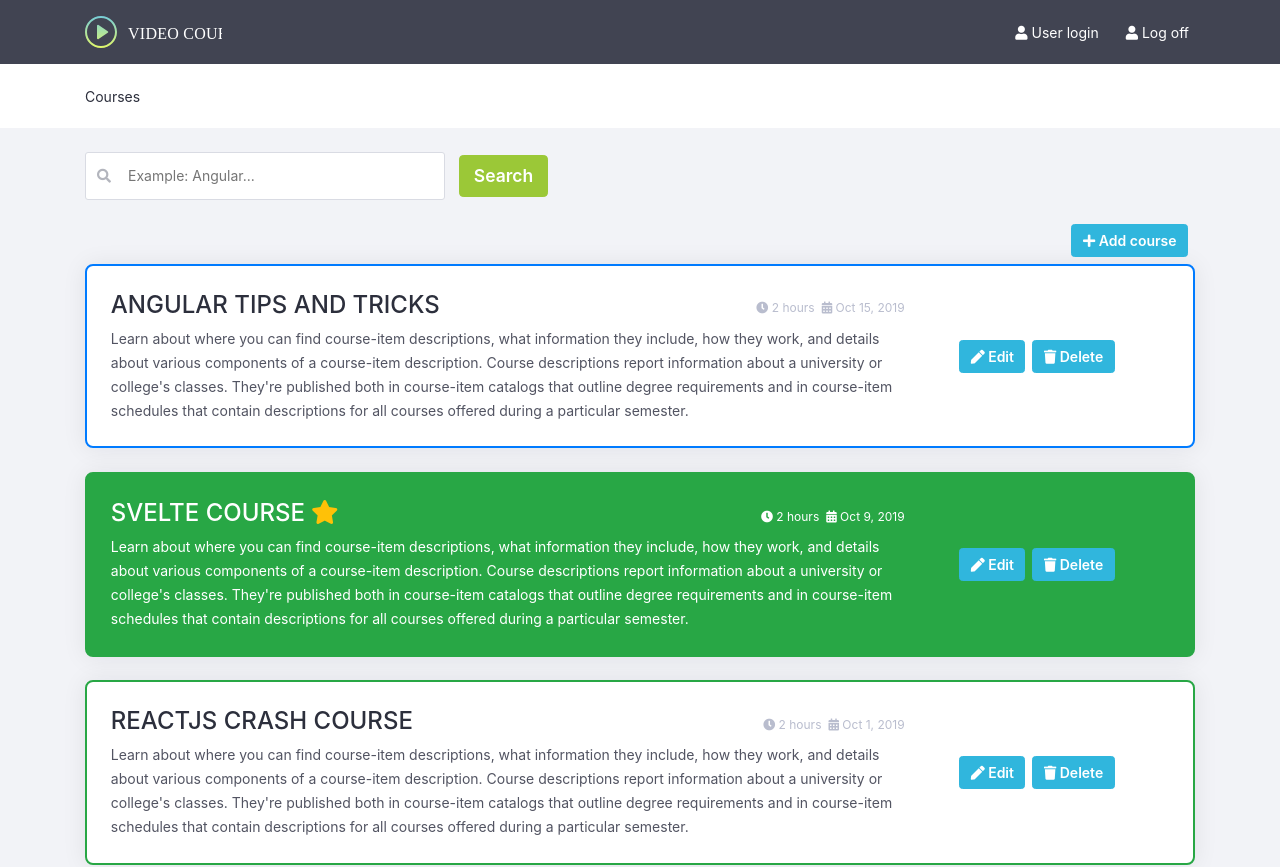
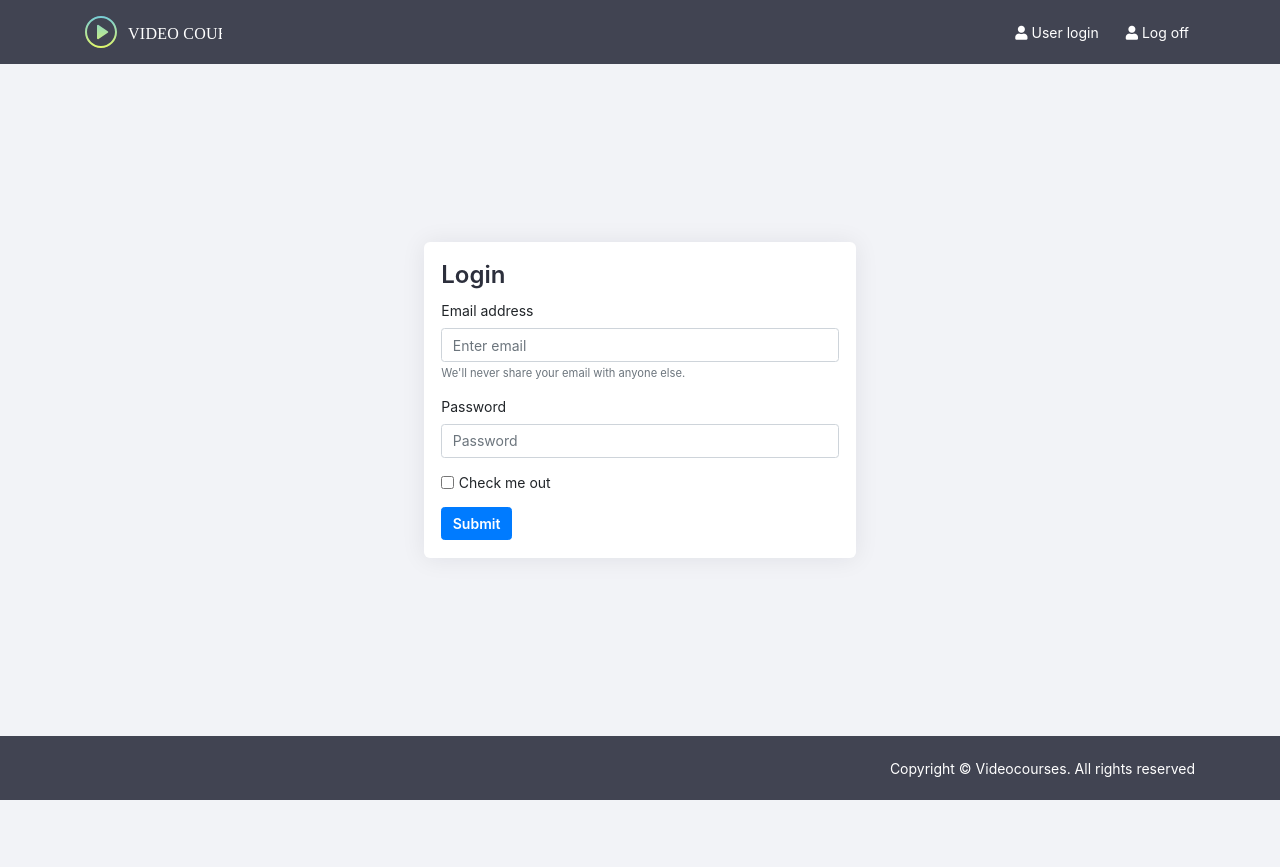
Before and after one commit to zhunus/angular-mentoring-task-one, an Angular app: page /login in a window 1280 px wide. Before the commit this address led to /. Shown: the top 867 px of the page. After the commit the page ends 800 px from the top, so only its background shows below. Built offline with nearby package versions, Linux system fonts and the light colour scheme.

Commit message:
[WIP] Login page

```diff
--- a/src/app/app.component.html
+++ b/src/app/app.component.html
@@ -2,7 +2,7 @@
   <div>
     <app-header></app-header>
     <main>
-      <app-courses></app-courses>
+      <router-outlet></router-outlet>
     </main>
   </div>
   <app-footer></app-footer>
--- a/src/app/app.module.ts
+++ b/src/app/app.module.ts
@@ -8,6 +8,7 @@ import { FooterComponent } from './footer/footer.component';
 import { LogoComponent } from './logo/logo.component';
 import { CoursesModule } from './courses/courses.module';
 import { appRoutes } from './app.routes';
+import { AuthModule } from './auth/auth.module';
 
 @NgModule({
   declarations: [
@@ -19,6 +20,7 @@ import { appRoutes } from './app.routes';
   imports: [
     BrowserModule,
     CoursesModule,
+    AuthModule,
     RouterModule.forRoot(appRoutes)
   ],
   providers: [],
--- /dev/null
+++ b/src/app/auth/login-page/login-page.component.css
@@ -0,0 +1,31 @@
+.login-page-container {
+  width: 100%;
+  height: calc(100vh - 128px);
+  display: flex;
+  justify-content: center;
+  align-items: center;
+}
+
+.row {
+  width: 100%;
+  display: flex;
+  align-items: center;
+  justify-content: center;
+}
+
+.login-page-card {
+  border: none;
+  border-radius: 6px;
+  box-shadow: 0 1px 24px 0 rgba(18, 21, 35, 0.08);
+  background-color: #ffffff;
+}
+
+.card-title {
+  font-size: 24px;
+  font-weight: 600;
+  font-stretch: normal;
+  font-style: normal;
+  line-height: 1.25;
+  letter-spacing: normal;
+  color: var(--dark);
+}
--- /dev/null
+++ b/src/app/auth/login-page/login-page.component.html
@@ -0,0 +1,31 @@
+<div class="container login-page-container">
+  <div class="w-100 d-flex align-items-center justify-content-center">
+    <div class="row">
+      <div class="col-5">
+        <div class="card login-page-card">
+          <div class="card-body">
+            <div class="card-title">
+              Login
+            </div>
+            <form>
+              <div class="form-group">
+                <label for="exampleInputEmail1">Email address</label>
+                <input type="email" class="form-control" id="exampleInputEmail1" aria-describedby="emailHelp" placeholder="Enter email">
+                <small id="emailHelp" class="form-text text-muted">We'll never share your email with anyone else.</small>
+              </div>
+              <div class="form-group">
+                <label for="exampleInputPassword1">Password</label>
+                <input type="password" class="form-control" id="exampleInputPassword1" placeholder="Password">
+              </div>
+              <div class="form-group form-check">
+                <input type="checkbox" class="form-check-input" id="exampleCheck1">
+                <label class="form-check-label" for="exampleCheck1">Check me out</label>
+              </div>
+              <button type="submit" class="btn btn-primary">Submit</button>
+            </form>
+          </div>
+        </div>
+      </div>
+    </div>
+  </div>
+</div>
--- /dev/null
+++ b/src/app/auth/login-page/login-page.component.ts
@@ -0,0 +1,15 @@
+import { Component, OnInit } from '@angular/core';
+
+@Component({
+  selector: 'app-login-page',
+  templateUrl: './login-page.component.html',
+  styleUrls: ['./login-page.component.css']
+})
+export class LoginPageComponent implements OnInit {
+
+  constructor() { }
+
+  ngOnInit() {
+  }
+
+}
```
Also changed, not shown: src/app/auth/auth.module.ts (added, +17 -0 lines), 1 other file (tests, documents, lock files or other folders).
